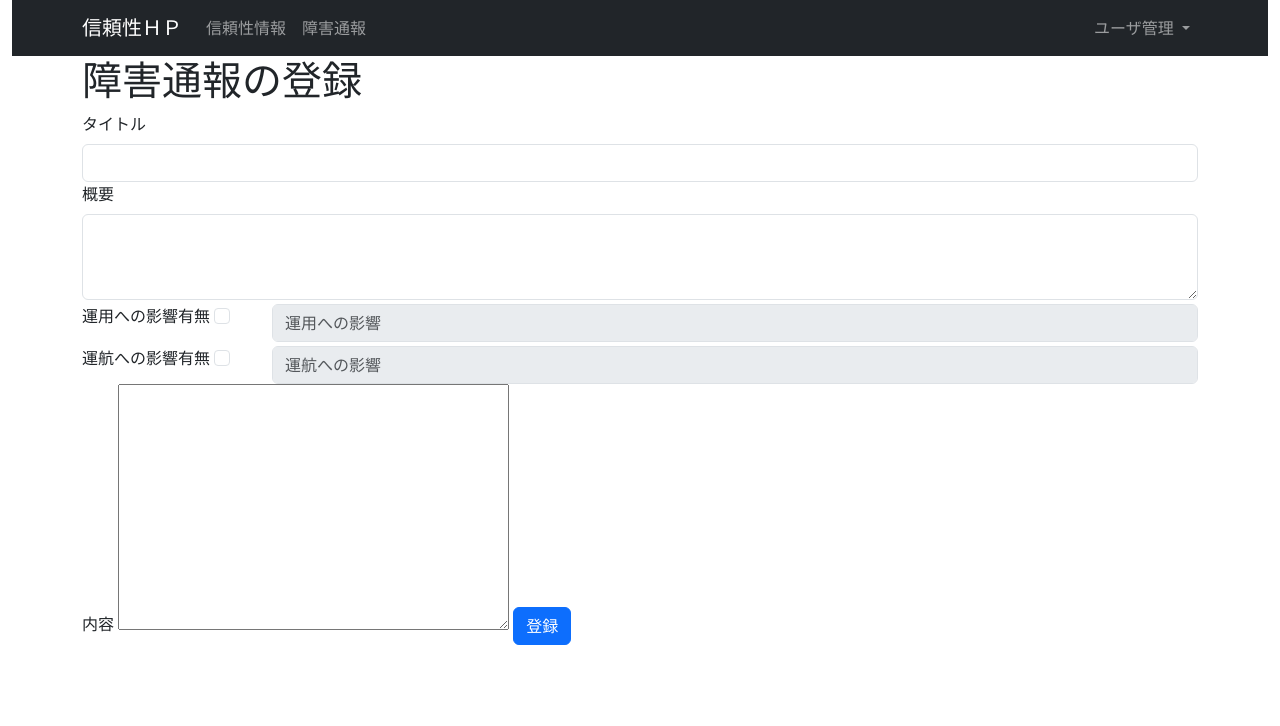
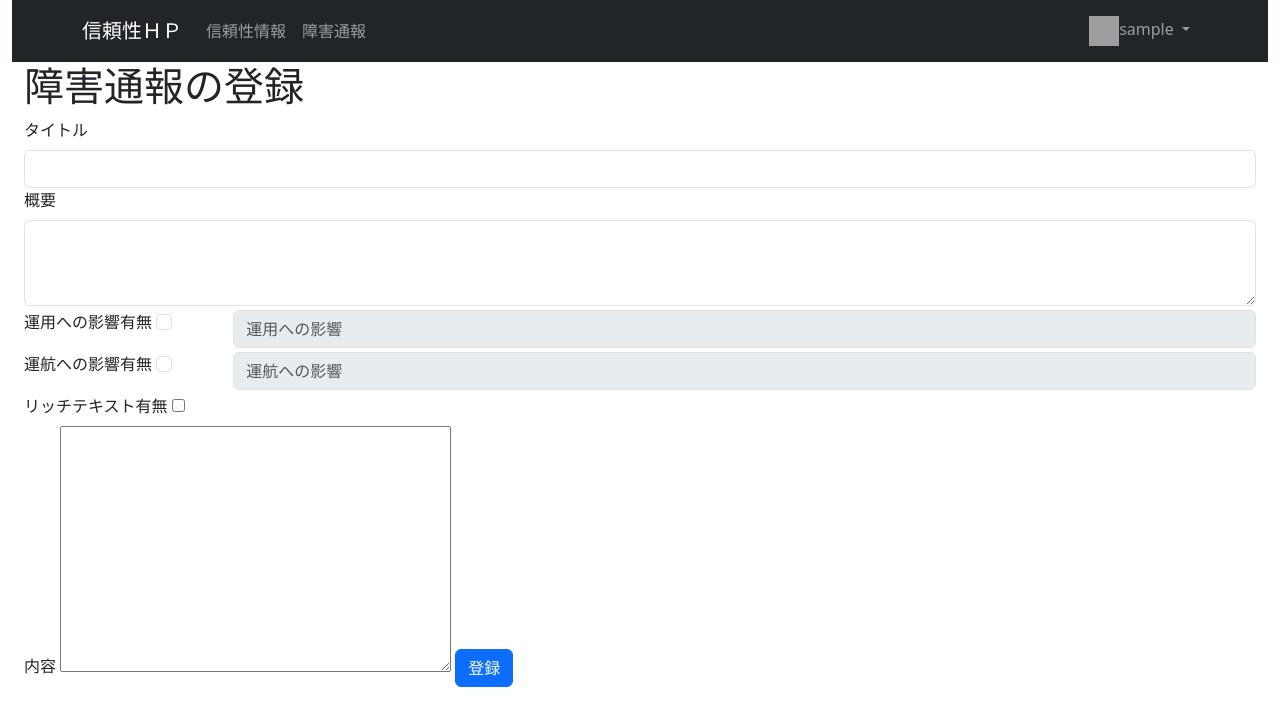
Before and after one commit to anquess/r_info, a Django app: page /failuer_reports/new/ in a window 1280 px wide. Shown: the top 726 px of the page. Run offline with Django 3.2, Linux system fonts and the light colour scheme; the visitor is signed in with stand-in values (Sample User, id 1); some libraries are stand-ins or nearby versions; grey boxes are pictures that could not be loaded.

Commit message:
baseinfomodel add is_rich_text
for choice markdown or plaintext

```diff
--- a/rise_info/failuer_reports/forms.py
+++ b/rise_info/failuer_reports/forms.py
@@ -8,6 +8,7 @@ class FailuerReportForm(forms.ModelForm):
         fields = (
             'title',
             'sammary',
+            'is_rich_text',
             'content',
             'is_operatinal_impact',
             'operatinal_impact',
--- a/rise_info/failuer_reports/templates/failuer_reports/list.html
+++ b/rise_info/failuer_reports/templates/failuer_reports/list.html
@@ -26,9 +26,9 @@
         {% for info in infos %}
         <tr>
             <th><a href="{% url 'failuer_report_detail' info.id %}">{{ info.title }}</a></th>
-            <th>{{ info.sammary | linebreaksbr}}</th>
-            <th>{{ info.created_at }}</th>
-            <th>{{ info.created_by }}</th>
+            <th>{{ info.sammary | linebreaksbr }}</th>
+            <th>{{ info.created_at | date:"y/n/j H:i" }}</th>
+            <th>{{ info.created_by.last_name }}</th>
             {% if user == info.created_by %}
                 <th><a class="btn btn-primary" href="{% url 'failuer_report_edit' info.id %}">編集</a>
                     <a class="btn btn-danger" href="{% url 'failuer_report_del' info.id %}">削除</a></th>
--- a/rise_info/infos/forms.py
+++ b/rise_info/infos/forms.py
@@ -5,4 +5,4 @@ from infos.models import Info
 class InfoForm(forms.ModelForm):
     class Meta:
         model = Info
-        fields = ('title', 'sammary', 'content')
+        fields = ('title', 'sammary', 'is_rich_text', 'content')
--- a/rise_info/infos/templates/infos/list.html
+++ b/rise_info/infos/templates/infos/list.html
@@ -20,6 +20,7 @@
         <thead>
         <tr>
             <th>タイトル</th>
+            <th>概要</th>
             <th>投稿日</th>
             <th>編集</th>
         </tr>
@@ -28,6 +29,7 @@
         {% for info in infos %}
         <tr>
             <th><a href="{% url 'info_detail' info.id %}">{{ info.title }}</a></th>
+            <th>{{ info.sammary | linebreaksbr}}</th>
             <th>{{ info.created_at }}</th>
             {% if auth %}
                 <th><a class="btn btn-primary" href="{% url 'info_edit' info.id %}">編集</a>
--- a/rise_info/rise_info/baseModels.py
+++ b/rise_info/rise_info/baseModels.py
@@ -33,6 +33,7 @@ class BaseManager(models.Manager):
 class CommonInfo(models.Model):
     objects = BaseManager()
     title = models.CharField(verbose_name='タイトル', default="", null=False, blank=False, max_length=128)
+    is_rich_text = models.BooleanField(verbose_name='リッチテキスト有効', default=False, help_text='内容のリッチテキスト有効/無効')
     content = models.TextField(verbose_name='内容', default="", null=False, blank=True)
     created_by = CurrentUserField(verbose_name='登録者',on_update=True, related_name='%(app_label)s_%(class)s_create', null=False, blank=False, max_length=4096)
     created_at = models.DateTimeField(verbose_name='投稿日', auto_now_add=True, null=False, blank=False)
--- a/rise_info/templates/base.html
+++ b/rise_info/templates/base.html
@@ -22,9 +22,15 @@
         </ul>
         <ul class="navbar-nav mr-md-2">
             <li class="nav-item dropdown">
-                <a class="nav-link dropdown-toggle" href="#" id="navbarDropdown" role="button" data-bs-toggle="dropdown" aria-expanded="false">
-                    ユーザ管理
-                </a>
+                {% if user %}
+                    <a class="nav-link dropdown-toggle" href="#" id="navbarDropdown" role="button" data-bs-toggle="dropdown" aria-expanded="false">
+                        <img src="/media/user.png" class="avatar" width="30px" height="30px" />{{ user }}
+                    </a>
+                {% else %}
+                    <a class="nav-link dropdown-toggle" href="#" id="navbarDropdown" role="button" data-bs-toggle="dropdown" aria-expanded="false">
+                        ユーザ管理
+                    </a>
+                {% endif %}
                 <ul class="dropdown-menu" aria-labelledby="navbarDropdown">
                     {% if user.is_authenticated %}
                     <li><a class="dropdown-item" href="{% url 'logout' %}">ログアウト</a></li>
@@ -42,7 +48,7 @@
     </div>
 </nav>
 <main>
-    <div class="container">
+    <div class="container-fluid">
         {% if msg %}
             <div class="card"><div class="card-body">
                 <h5 class="card-title">メッセージ</h5>
--- a/rise_info/templates/baseDetail.html
+++ b/rise_info/templates/baseDetail.html
@@ -13,7 +13,11 @@
     {% block sammary %}{% endblock %}
     <div class="card"><div class="card-body">
         <h5 class="card-title">詳細</h5>
-        {{ info.get_content_as_markdown | safe }}
+        {% if info.is_rich_text %}
+            {{ info.get_content_as_markdown | safe }}
+        {% else %}
+            {{ info.content | linebreaksbr }}
+        {% endif %}
     </div></div>
     <div class="row">
         <div class="col-3">作成日時:{{ info.created_at }}</div>
--- a/rise_info/templates/baseInfoNewOrEdit.html
+++ b/rise_info/templates/baseInfoNewOrEdit.html
@@ -10,11 +10,20 @@
     <label for="id_title" class="form-label">タイトル</label>
     <input type="text" class="form-control" name="title" maxlength="128" required id="id_title" value="{{ form.title.value }}">
     {% block sammary %}{% endblock %}
+    <div class="row mt-1">
+        <div class="col-2">
+        <label for="id_is_rich_text.label" class="form-label">リッチテキスト有無</label>
+        <input type="checkbox" class="form-is_rich_text" name="is_rich_text" id="id_is_rich_text" onclick='simplemde = makeSimplemde(this.checked)'/>
+        </div>
+    </div>
     <label for="id_content" class="form-label">内容</label>
     <textarea name="content" cols="40" rows="10" id="id_content" data-maxlength="4096">{{ form.content.value }}</textarea>
     <script src="/static/simplemde/simplemde.min.js"></script>
     <script>
-        const simplemde = new SimpleMDE({
+        var simplemde;
+        function makeSimplemde(check) {
+            if(check){
+                return new SimpleMDE({
                     element: document.getElementById("id_content"),
                     toolbar: ["heading-1", "heading-2", "bold", "italic", "strikethrough", "|",
                     "horizontal-rule", "unordered-list", "ordered-list", "code", "table", "image", "|",
@@ -23,7 +32,14 @@
                         className : "fa fa-question-circle",
                         action : function (){window.open("https://simplemde.com/markdown-guide", "_blank");},
                         title : "help"
-            }]});
+                    }]
+                });
+            }else{
+                simplemde.toTextArea();
+                return null;
+            }
+        }
+        simplemde = makeSimplemde(document.getElementById("id_is_rich_text").checked);
     </script>
     {% block btn %}{% endblock %}
 </form>
```
Also changed, not shown: rise_info/failuer_reports/migrations/0006_failuerreport_isrichtext.py (added), rise_info/failuer_reports/migrations/0007_rename_isrichtext_failuerreport_is_rich_text.py (added), rise_info/infos/migrations/0011_info_isrichtext.py (added), rise_info/infos/migrations/0012_rename_isrichtext_info_is_rich_text.py (added). Lines whose indentation alone changed are shown as unchanged.
